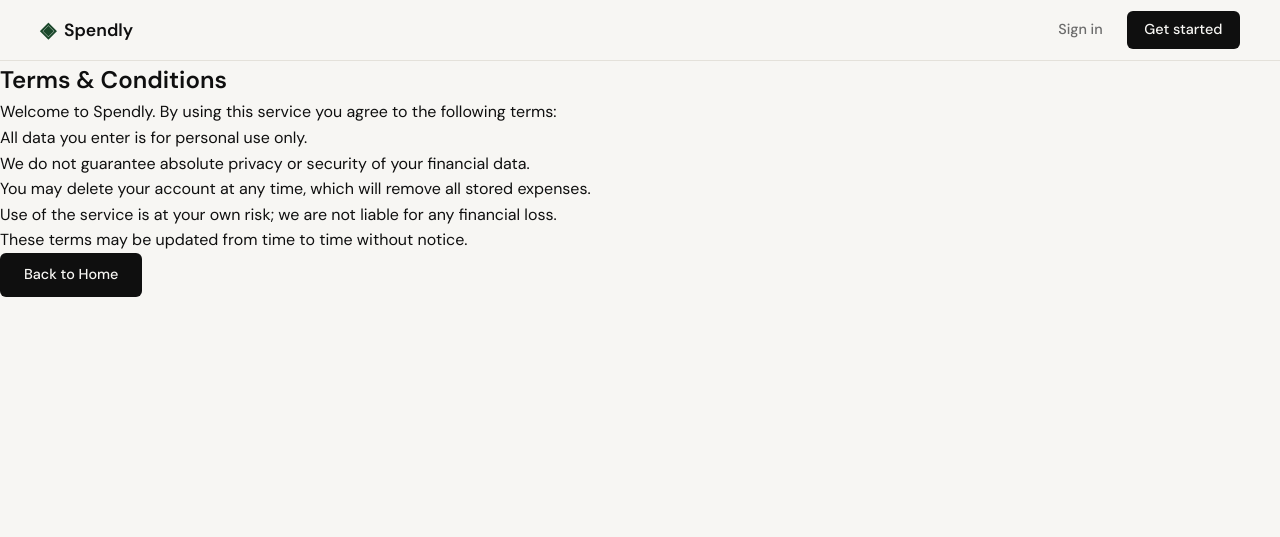
After one commit to MissLostCodes/exprack, a Flask app: page /terms in a window 1280 px wide. The commit adds this page. Shown: the top 537 px of the page. Run offline with Flask 3, Linux system fonts and the light colour scheme.

Commit message:
added link to t & c page

```diff
--- a/app.py
+++ b/app.py
@@ -26,6 +26,10 @@ def login():
 # Placeholder routes — students will implement these                  #
 # ------------------------------------------------------------------ #
 
+@app.route("/terms")
+def terms():
+    return render_template("terms.html")
+
 @app.route("/logout")
 def logout():
     return "Logout — coming in Step 3"
--- a/templates/landing.html
+++ b/templates/landing.html
@@ -19,7 +19,7 @@
         <div class="hero-actions">
             <a href="{{ url_for('register') }}" class="btn-primary">Start tracking free</a>
             <a href="{{ url_for('login') }}" class="btn-ghost">Sign in</a>
-    <a href="#" class="btn-ghost terms-link">Terms &amp; Conditions</a>
+    <a href="{{ url_for('terms') }}" class="btn-ghost terms-link">Terms &amp; Conditions</a>
         </div>
     </div>
     <div class="hero-visual">
--- /dev/null
+++ b/templates/terms.html
@@ -0,0 +1,20 @@
+{% extends "base.html" %}
+
+{% block title %}Terms & Conditions{% endblock %}
+
+{% block content %}
+<section class="terms-section">
+    <div class="terms-inner">
+        <h1>Terms &amp; Conditions</h1>
+        <p>Welcome to Spendly. By using this service you agree to the following terms:</p>
+        <ul>
+            <li>All data you enter is for personal use only.</li>
+            <li>We do not guarantee absolute privacy or security of your financial data.</li>
+            <li>You may delete your account at any time, which will remove all stored expenses.</li>
+            <li>Use of the service is at your own risk; we are not liable for any financial loss.</li>
+        </ul>
+        <p>These terms may be updated from time to time without notice.</p>
+        <a href="{{ url_for('landing') }}" class="btn-primary">Back to Home</a>
+    </div>
+</section>
+{% endblock %}
```
